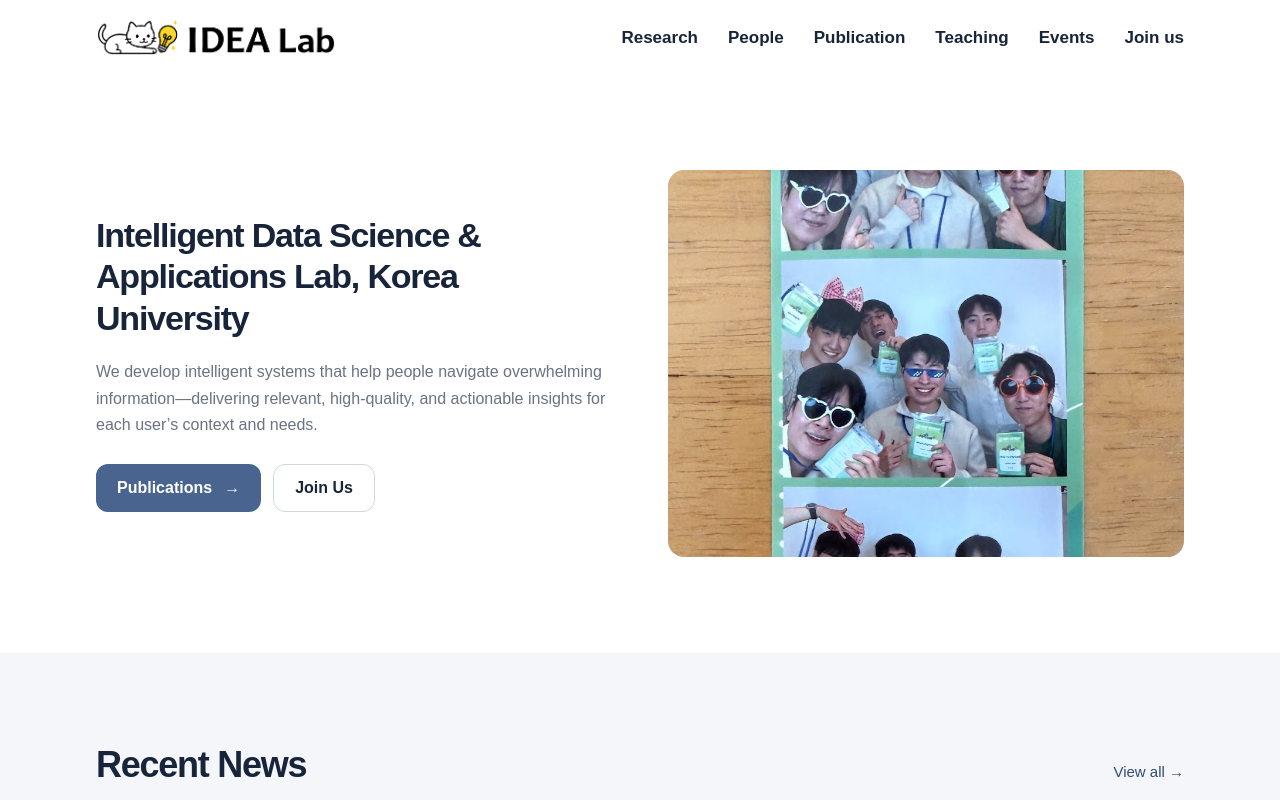
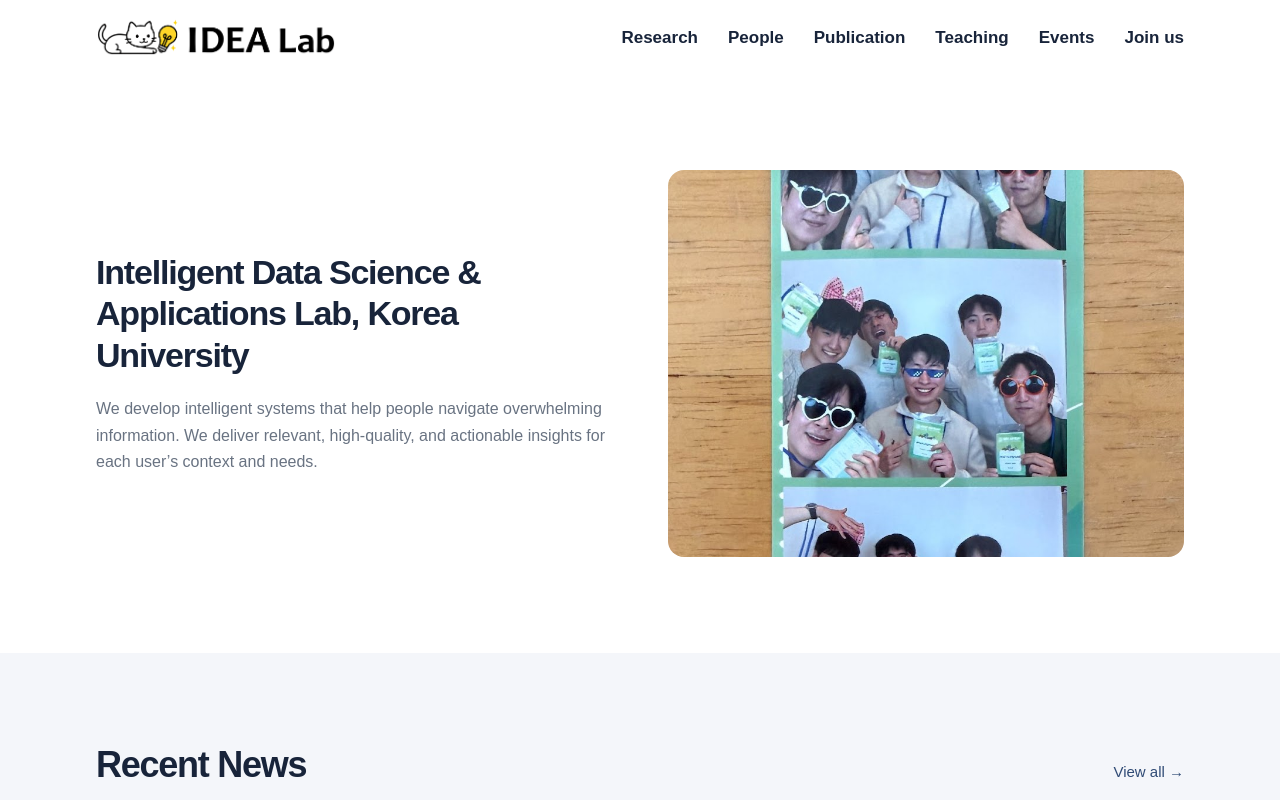
Before and after one commit to idealab-ku/idealab-website, a Next.js app: page / in a window 1280 px wide. Shown: the top 800 px of the page. Built offline with nearby package versions, Linux system fonts and the light colour scheme.

Commit message:
Simplify homepage hero

```diff
--- a/app/globals.css
+++ b/app/globals.css
@@ -27,12 +27,8 @@ nav a:hover{color:var(--teal-dark);border-color:var(--teal)}
 .home-hero{min-height:560px;display:grid;grid-template-columns:1fr 1fr;gap:56px;align-items:center;padding-top:96px;padding-bottom:96px}
 .home-copy h1{font-size:34px;line-height:1.22;letter-spacing:-.035em;margin:0 0 20px;font-weight:700}
 .home-copy>p{max-width:512px;color:var(--muted);font-size:16px;line-height:1.65;margin:0}
-.hero-buttons{display:flex;gap:12px;margin-top:26px}
-.primary-btn,.secondary-btn{display:inline-flex;align-items:center;justify-content:center;gap:12px;border-radius:12px;padding:11px 21px;font-size:16px;font-weight:600;min-height:46px}
-.primary-btn{background:var(--teal);color:#fff}
+.primary-btn{display:inline-flex;align-items:center;justify-content:center;gap:12px;border-radius:12px;padding:11px 21px;background:var(--teal);color:#fff;font-size:16px;font-weight:600;min-height:46px}
 .primary-btn:hover{background:var(--teal-dark)}
-.secondary-btn{border:1px solid #cdd7d9;background:#fff}
-.secondary-btn:hover{border-color:var(--teal);color:var(--teal-dark)}
 .home-photo{width:100%;aspect-ratio:4/3;object-fit:cover;object-position:center center;border-radius:16px}
 
 .home-section{padding:92px 0}
--- a/app/page.tsx
+++ b/app/page.tsx
@@ -8,8 +8,7 @@ export default function Home() {
     <section className="home-hero shell">
       <div className="home-copy">
         <h1>Intelligent Data Science &amp;<br />Applications Lab, Korea University</h1>
-        <p>We develop intelligent systems that help people navigate overwhelming information—delivering relevant, high-quality, and actionable insights for each user’s context and needs.</p>
-        <div className="hero-buttons"><a className="primary-btn" href={sitePath("/publications")}>Publications <span>→</span></a><a className="secondary-btn" href={sitePath("/join")}>Join Us</a></div>
+        <p>We develop intelligent systems that help people navigate overwhelming information. We deliver relevant, high-quality, and actionable insights for each user’s context and needs.</p>
       </div>
       <img className="home-photo" src={sitePath("/media/lab-life/home-hero-dasfaa-context.png")} alt="IDEA Lab members at DASFAA" />
     </section>
```
